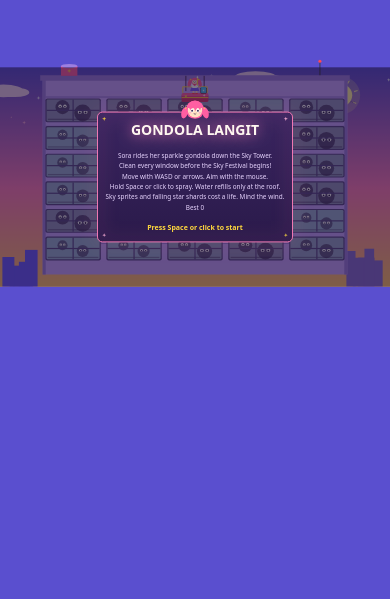
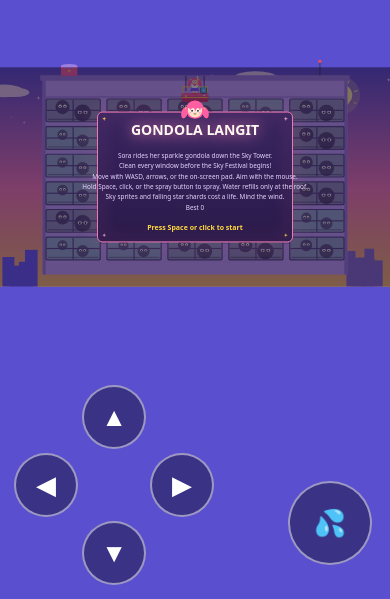
Before and after one commit to hendraaragaki/game-public, a plain HTML site: page game/index.html in a window 390 px wide. Shown: the part 245-844 px from the top of the page. Drawn offline with Linux system fonts and the light colour scheme; animation ran at ten frames a second.

Commit message:
Touch D-pad + spray button for mobile play

```diff
--- a/game/index.html
+++ b/game/index.html
@@ -9,10 +9,49 @@
   #game { position: fixed; inset: 0; width: 100%; height: 100%; display: block; touch-action: none; }
   /* Read aloud, never shown: the status line screen readers announce. */
   #status { position: absolute; width: 1px; height: 1px; overflow: hidden; clip-path: inset(50%); white-space: nowrap; }
+  /* On-screen touch controls: hidden on desktop, shown on touch devices or narrow screens. */
+  #touch { display: none; position: fixed; inset: 0; z-index: 5; pointer-events: none; }
+  @media (pointer: coarse), (max-width: 800px) {
+    #touch { display: block; }
+  }
+  #touch button {
+    pointer-events: auto;
+    border-radius: 50%;
+    background: rgba(20, 16, 40, 0.45);
+    border: 2px solid rgba(255, 255, 255, 0.5);
+    color: #fff;
+    font-size: 26px;
+    line-height: 1;
+    padding: 0;
+    touch-action: none;
+    user-select: none;
+    -webkit-user-select: none;
+    -webkit-tap-highlight-color: transparent;
+  }
+  #touch button:active, #touch button.held { background: rgba(255, 255, 255, 0.35); }
+  .dpad {
+    position: absolute; left: 14px; bottom: 14px;
+    display: grid; grid-template-columns: repeat(3, 64px); grid-template-rows: repeat(3, 64px);
+    gap: 4px;
+  }
+  .dpad [data-dir="up"] { grid-column: 2; grid-row: 1; }
+  .dpad [data-dir="left"] { grid-column: 1; grid-row: 2; }
+  .dpad [data-dir="right"] { grid-column: 3; grid-row: 2; }
+  .dpad [data-dir="down"] { grid-column: 2; grid-row: 3; }
+  #sprayBtn { position: absolute; right: 18px; bottom: 34px; width: 84px; height: 84px; font-size: 34px; }
 </style>
 </head>
 <body>
 <canvas id="game" aria-label="Gondola Langit: clean the windows of the Sky Tower before the festival begins"></canvas>
+<div id="touch">
+  <div class="dpad" role="group" aria-label="Move">
+    <button type="button" data-dir="up" aria-label="Move up" tabindex="-1">▲</button>
+    <button type="button" data-dir="left" aria-label="Move left" tabindex="-1">◀</button>
+    <button type="button" data-dir="right" aria-label="Move right" tabindex="-1">▶</button>
+    <button type="button" data-dir="down" aria-label="Move down" tabindex="-1">▼</button>
+  </div>
+  <button type="button" id="sprayBtn" data-spray aria-label="Spray" tabindex="-1">💦</button>
+</div>
 <p id="status" role="status" aria-live="polite"></p>
 <script type="module" src="./src/main.js"></script>
 </body>
--- a/game/src/input.js
+++ b/game/src/input.js
@@ -25,6 +25,7 @@ export function createInput(target) {
   let down = false;
   let sprayKey = false;
   let sprayPointer = false;
+  let sprayTouch = false;
   let actions = 0;
   let mouseX = 0;
   let mouseY = 0;
@@ -62,7 +63,60 @@ export function createInput(target) {
     down = false;
     sprayKey = false;
     sprayPointer = false;
+    sprayTouch = false;
   });
+
+  // On-screen touch D-pad (#touch in index.html): the same direction and spray flags as the
+  // keyboard, so the game logic never knows which one is held. The buttons are siblings of
+  // the canvas, so their presses never reach the canvas pointer handlers; stopPropagation
+  // and preventDefault keep a D-pad tap from starting the game or spraying through the
+  // canvas. Holding a button holds the direction (like holding a key); each finger is
+  // tracked by its own pointer, so LEFT + SPRAY can be held at once.
+  const touch = document.getElementById('touch');
+  if (touch) {
+    const setFlag = (button, on) => {
+      const dir = button.dataset.dir;
+      if (dir === 'left') left = on;
+      else if (dir === 'right') right = on;
+      else if (dir === 'up') up = on;
+      else if (dir === 'down') down = on;
+      else if (button.hasAttribute('data-spray')) sprayTouch = on;
+      button.classList.toggle('held', on);
+    };
+    touch.querySelectorAll('button').forEach((button) => {
+      const press = (event) => {
+        event.preventDefault();
+        event.stopPropagation();
+        try { button.setPointerCapture(event.pointerId); } catch { /* no capture: mouse/pen */ }
+        setFlag(button, true);
+      };
+      const release = (event) => {
+        event.preventDefault();
+        event.stopPropagation();
+        setFlag(button, false);
+      };
+      button.addEventListener('pointerdown', press);
+      button.addEventListener('pointerup', release);
+      button.addEventListener('pointercancel', release);
+      button.addEventListener('lostpointercapture', () => setFlag(button, false));
+      // Older browsers without pointer events: touch events do the same job.
+      button.addEventListener('touchstart', (event) => {
+        event.preventDefault();
+        event.stopPropagation();
+        setFlag(button, true);
+      }, { passive: false });
+      button.addEventListener('touchend', (event) => {
+        event.preventDefault();
+        event.stopPropagation();
+        setFlag(button, false);
+      }, { passive: false });
+      button.addEventListener('touchcancel', (event) => {
+        event.preventDefault();
+        event.stopPropagation();
+        setFlag(button, false);
+      }, { passive: false });
+    });
+  }
 
   target.addEventListener('pointermove', (event) => {
     mouseX = event.clientX;
@@ -85,9 +139,9 @@ export function createInput(target) {
     direction() {
       return { x: (right ? 1 : 0) - (left ? 1 : 0), y: (down ? 1 : 0) - (up ? 1 : 0) };
     },
-    /** True while Space or the pointer button is held. */
+    /** True while Space, the pointer button, or the touch spray button is held. */
     spraying() {
-      return sprayKey || sprayPointer;
+      return sprayKey || sprayPointer || sprayTouch;
     },
     /** The pointer's last position in client pixels, and whether it has ever moved. */
     mouse() {
--- a/game/src/render.js
+++ b/game/src/render.js
@@ -784,8 +784,8 @@ export function createRenderer(canvas) {
   const TITLE_LINES = [
     'Sora rides her sparkle gondola down the Sky Tower.',
     'Clean every window before the Sky Festival begins!',
-    'Move with WASD or arrows. Aim with the mouse.',
-    'Hold Space or click to spray. Water refills only at the roof.',
+    'Move with WASD, arrows, or the on-screen pad. Aim with the mouse.',
+    'Hold Space, click, or the spray button to spray. Water refills only at the roof.',
     'Sky sprites and falling star shards cost a life. Mind the wind.',
     '',
   ];
```
